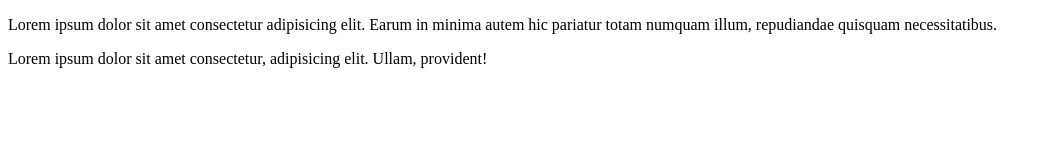
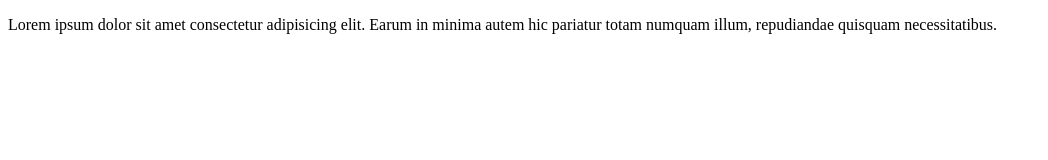
Before and after one commit to yashkumar0944-blip/gitPractice, a plain HTML site: page index.html in a window 1280 px wide. Shown: the whole page, without its empty margins (0-1048 px from the left). Drawn offline with Linux system fonts and the light colour scheme.

Commit message:
changes in index.html

```diff
--- a/index.html
+++ b/index.html
@@ -11,9 +11,5 @@
       autem hic pariatur totam numquam illum, repudiandae quisquam
       necessitatibus.
     </p>
-    <p>
-      Lorem ipsum dolor sit amet consectetur, adipisicing elit. Ullam,
-      provident!
-    </p>
   </body>
 </html>
```
